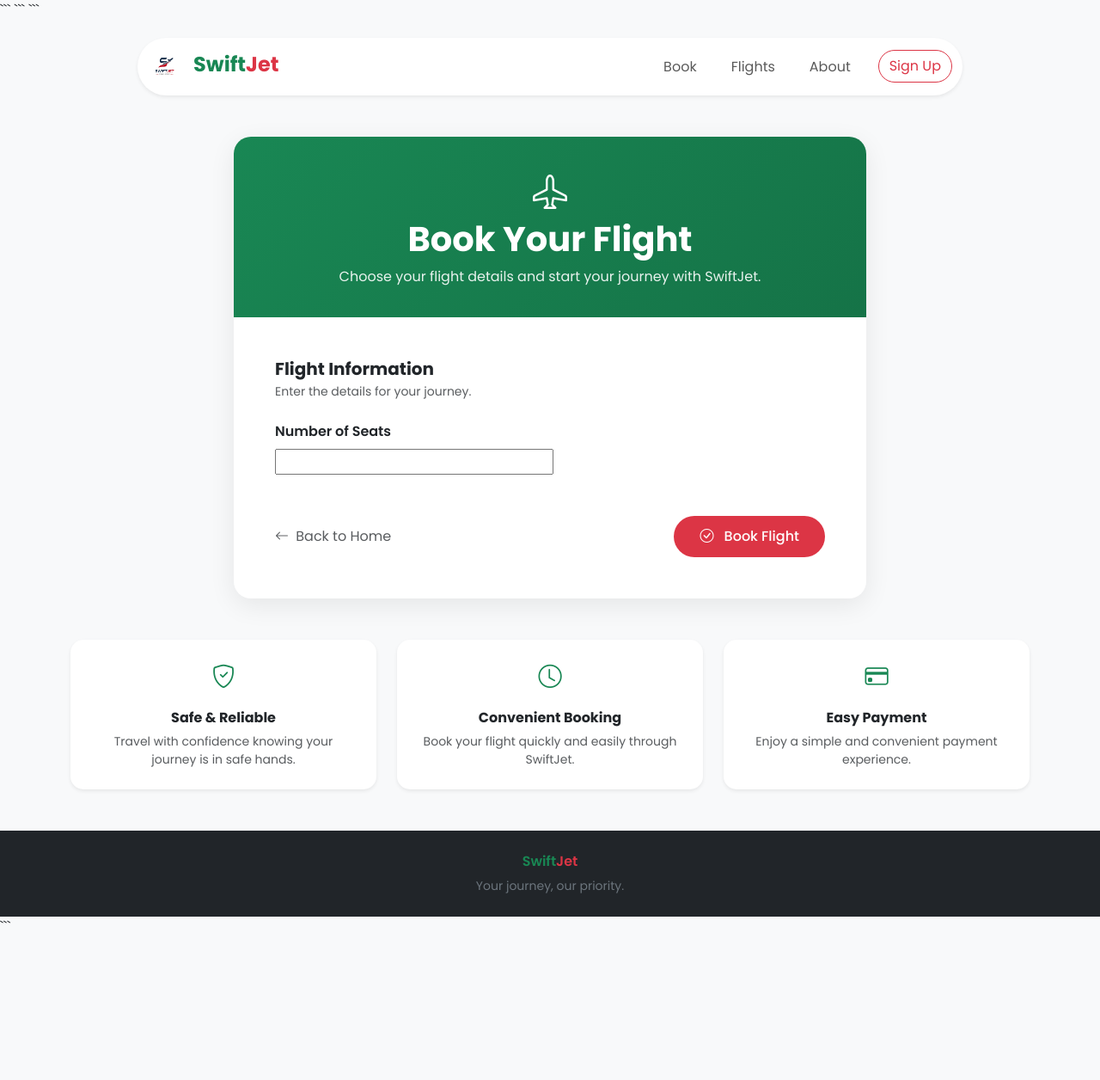
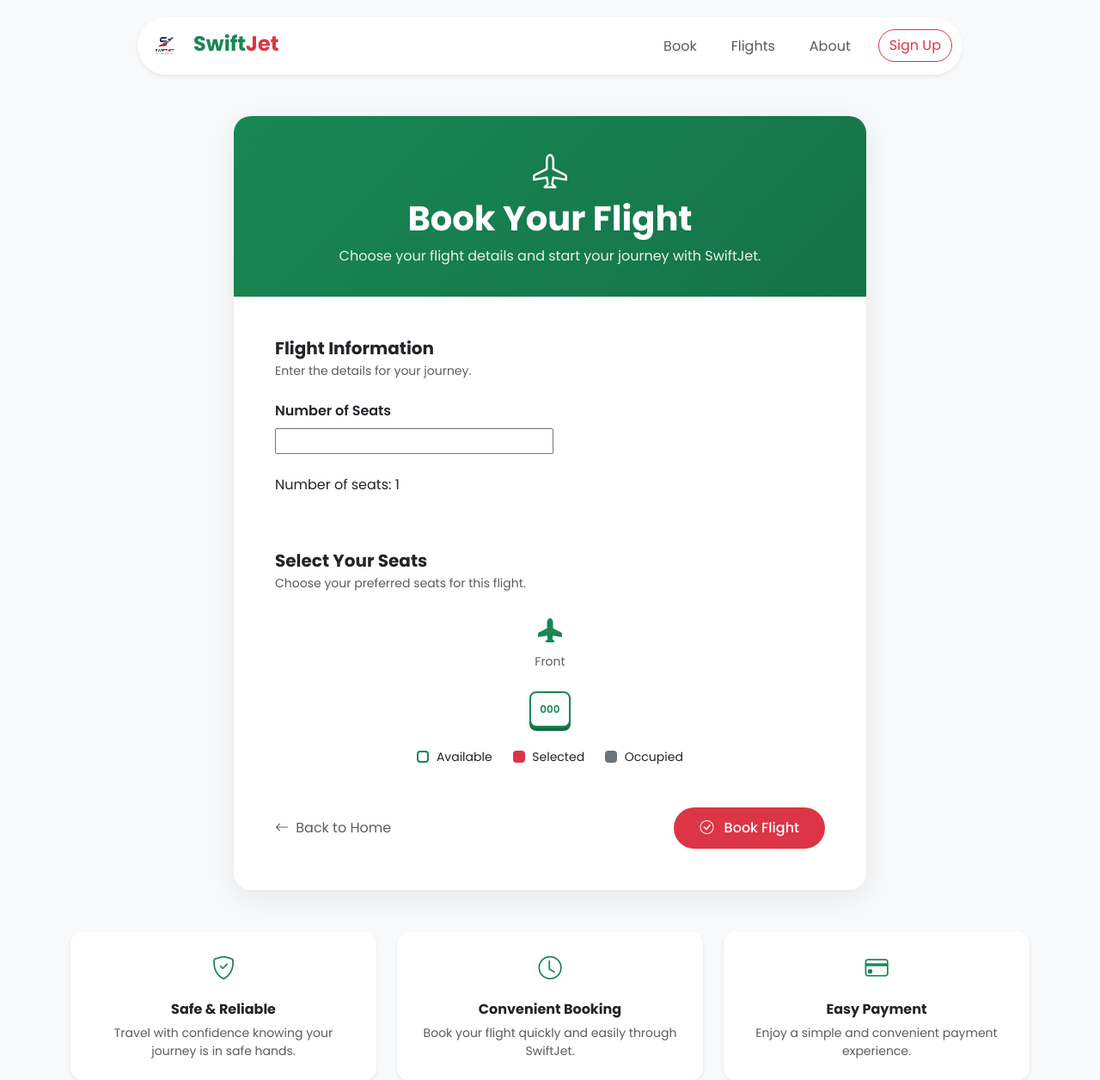
Before and after one commit to Laura-juma/swiftjet, a Django app: page /book-flight/1/ in a window 1280 px wide. Shown: the top 1256 px of the page at 86% size. Before the commit the page ends 1074 px from the top, so only its background shows below. Run offline with Django 5.2, Linux system fonts and the light colour scheme; tables that the repository leaves empty hold one stand-in row (values such as "Sample post"); some libraries are stand-ins or nearby versions.

Commit message:
Add seat map and full payment flow

````diff
--- a/flights/services/mpesa.py
+++ b/flights/services/mpesa.py
@@ -112,10 +112,10 @@ def process_callback(callback):
     result_desc = callback["ResultDesc"]
 
     booking = Booking.objects.get(
-        checkout_request_id=checkout_request_id
+        checkout_request_id=checkout_request_id, merchant_request_id=merchant_request_id
     )
 
-    booking.merchant_request_id = merchant_request_id
+
 
     if result_code != 0:
 
@@ -127,6 +127,7 @@ def process_callback(callback):
     metadata = callback["CallbackMetadata"]["Item"]
 
     amount = get_metadata_value(metadata, "Amount")
+
     receipt_number = get_metadata_value(
         metadata,
         "MpesaReceiptNumber"
--- a/flights/templates/flights/book.html
+++ b/flights/templates/flights/book.html
@@ -7,7 +7,7 @@
     <meta charset="UTF-8">
     <meta name="viewport" content="width=device-width, initial-scale=1.0">
 
-```
+
 <title>Book Flight | SwiftJet</title>
 
 <!-- Bootstrap -->
@@ -99,13 +99,12 @@
         color: white;
     }
 </style>
-```
 
 </head>
 
 <body>
 
-```
+
 <!-- Navbar -->
 <nav class="custom-navbar navbar navbar-expand-md navbar-light bg-white shadow-sm rounded-pill mx-auto w-75">
     <div class="container">
@@ -239,6 +238,10 @@
 
                                 {% endfor %}
 
+                                <p>Number of seats: {{ seats|length }}</p>
+
+                                {% include "flights/seat_selection.html" %}
+
                             </div>
 
 
@@ -359,7 +362,7 @@
 
 
 <script src="{% static 'flights/js/bootstrap.bundle.min.js' %}"></script>
-```
+
 
 </body>
 </html>
--- /dev/null
+++ b/flights/templates/flights/seat_selection.html
@@ -0,0 +1,180 @@
+<!-- Seat Selection -->
+
+<div class="mt-5">
+
+    <div class="mb-4">
+        <h5 class="fw-bold mb-1">Select Your Seats</h5>
+        <p class="text-muted small mb-0">
+            Choose your preferred seats for this flight.
+        </p>
+    </div>
+
+
+    <!-- Seat Map -->
+    <div class="text-center">
+
+        <!-- Front of aircraft -->
+        <div class="mb-4">
+            <i class="bi bi-airplane-fill text-success fs-3"></i>
+
+            <div class="small text-muted mt-1">
+                Front
+            </div>
+        </div>
+
+
+        <!-- Seats -->
+
+        <div class="d-flex flex-column align-items-center gap-2">
+
+            {% regroup seats by seat_number.0 as seat_rows %}
+
+            {% for row in seat_rows %}
+
+                <div class="d-flex align-items-center gap-2">
+
+                    {% for seat in row.list %}
+
+                        <button
+                            type="button"
+                            class="seat-btn"
+                        >
+                            {{ seat.seat_number }}
+                        </button>
+
+                        <!-- Create aisle after B -->
+                        {% if seat.seat_number|slice:"-1:" == "B" %}
+                            <div class="aisle"></div>
+                        {% endif %}
+
+                    {% endfor %}
+
+                </div>
+
+            {% empty %}
+
+                <p class="text-muted">
+                    No seats available for this flight.
+                </p>
+
+            {% endfor %}
+
+        </div>
+
+
+        <!-- Legend -->
+
+        <div class="d-flex justify-content-center flex-wrap gap-4 mt-4">
+
+            <div class="small">
+                <span class="legend-seat available"></span>
+                Available
+            </div>
+
+            <div class="small">
+                <span class="legend-seat selected"></span>
+                Selected
+            </div>
+
+            <div class="small">
+                <span class="legend-seat occupied"></span>
+                Occupied
+            </div>
+
+        </div>
+
+    </div>
+
+</div>
+
+
+<style>
+
+    /* Seat button */
+
+    .seat-btn {
+        width: 48px;
+        height: 42px;
+
+        border: 2px solid #198754;
+        border-radius: 8px;
+
+        background-color: white;
+        color: #198754;
+
+        font-size: 12px;
+        font-weight: 600;
+
+        box-shadow: 0 4px 0 #146c43;
+
+        transition: all 0.15s ease;
+    }
+
+
+    /* Seat hover */
+
+    .seat-btn:hover {
+        background-color: #198754;
+        color: white;
+
+        transform: translateY(-2px);
+
+        box-shadow: 0 6px 0 #146c43;
+    }
+
+
+    /* Seat click */
+
+    .seat-btn:active {
+        transform: translateY(2px);
+
+        box-shadow: 0 2px 0 #146c43;
+    }
+
+
+    /* Space between the two sides of the aircraft */
+
+    .aisle {
+        width: 25px;
+    }
+
+
+    /* Legend */
+
+    .legend-seat {
+        display: inline-block;
+
+        width: 14px;
+        height: 14px;
+
+        border-radius: 4px;
+
+        margin-right: 5px;
+
+        vertical-align: -2px;
+    }
+
+
+    /* Available */
+
+    .legend-seat.available {
+        background-color: white;
+
+        border: 2px solid #198754;
+    }
+
+
+    /* Selected */
+
+    .legend-seat.selected {
+        background-color: #dc3545;
+    }
+
+
+    /* Occupied */
+
+    .legend-seat.occupied {
+        background-color: #6c757d;
+    }
+
+</style>
--- a/flights/urls.py
+++ b/flights/urls.py
@@ -1,5 +1,5 @@
 from django.urls import path
-from .views import home, BookFlight, BookingReview, search_flights, PaymentView, mpesa_callback
+from .views import home, BookFlight, BookingReview, search_flights, PaymentView, mpesa_callback, payment_status
 
 urlpatterns = [
     path("", home, name="home"),
@@ -8,4 +8,5 @@ urlpatterns = [
     path("booking-review/<int:booking_id>/", BookingReview.as_view(), name="booking_review"),
     path("payment/<int:booking_id>/", PaymentView, name="payment"),
     path("mpesa/callback/", mpesa_callback, name="mpesa_callback"),
+    path("payment-status/<int:booking_id>/", payment_status, name="payment_status"),
 ]
--- a/flights/views.py
+++ b/flights/views.py
@@ -75,7 +75,8 @@ class BookFlight(View):
         "flights/book.html",
         {
             "form": form,
-            "flight": flight
+            "flight": flight,
+            "seats" : flight.seats.all()
         }
     )
 
@@ -124,7 +125,6 @@ class BookingReview(View):
             }
         )
 
-
 def PaymentView(request, booking_id):
 
     booking = Booking.objects.get(id=booking_id)
@@ -155,13 +155,15 @@ def PaymentView(request, booking_id):
             booking.merchant_request_id = response["MerchantRequestID"]
             booking.save()
 
-            return HttpResponse(
-                "STK Push sent successfully. Please complete the payment on your phone."
+            return render(request, "flights/payment.html", {
+               "booking" : booking,
+
+            }
+
             )
 
         except Exception as e:
            return HttpResponse(str(e), status=500)
-
 
 @csrf_exempt
 @require_POST
@@ -172,9 +174,7 @@ def mpesa_callback(request):
     # The payment result (success, cancelled, timeout, etc.)
     # will be sent inside request.body as JSON.
 
-    # For now, we are not processing that data yet.
-    # We first want to confirm that Safaricom can successfully
-    # reach this endpoint.
+
 
     # Every HTTP request expects an HTTP response.
     # We return this JSON to acknowledge that we received
@@ -191,3 +191,10 @@ def mpesa_callback(request):
       "ResultCode" : 0,
       "ResultDesc" : "Accepted"
    })
+
+def payment_status(request, booking_id):
+   booking = Booking.objects.get(id=booking_id)
+
+   return JsonResponse({
+      "status" : booking.payment_status
+   })
````
Also changed, not shown: flights/templates/flights/payment.html (+76 -13 lines), swiftjet/settings.py (+22 -6 lines), flights/models.py (line endings or trailing spaces).
